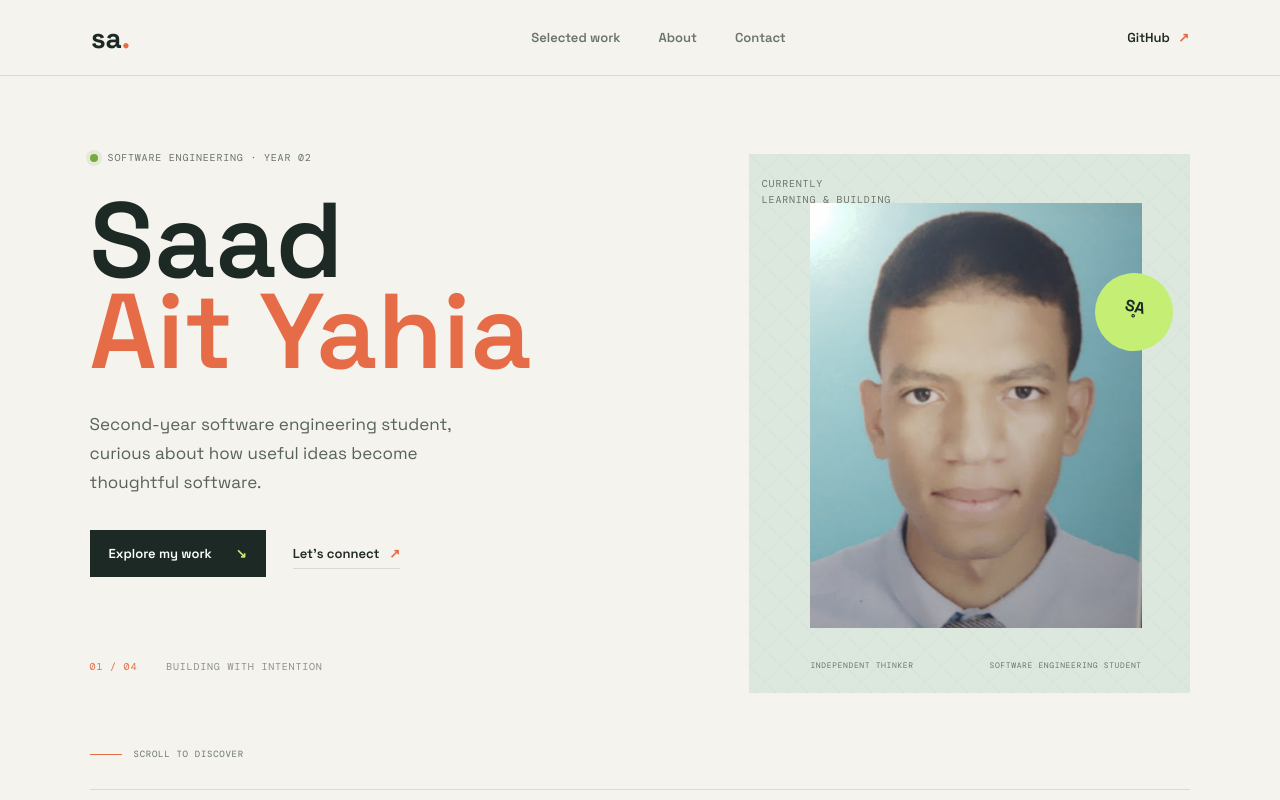
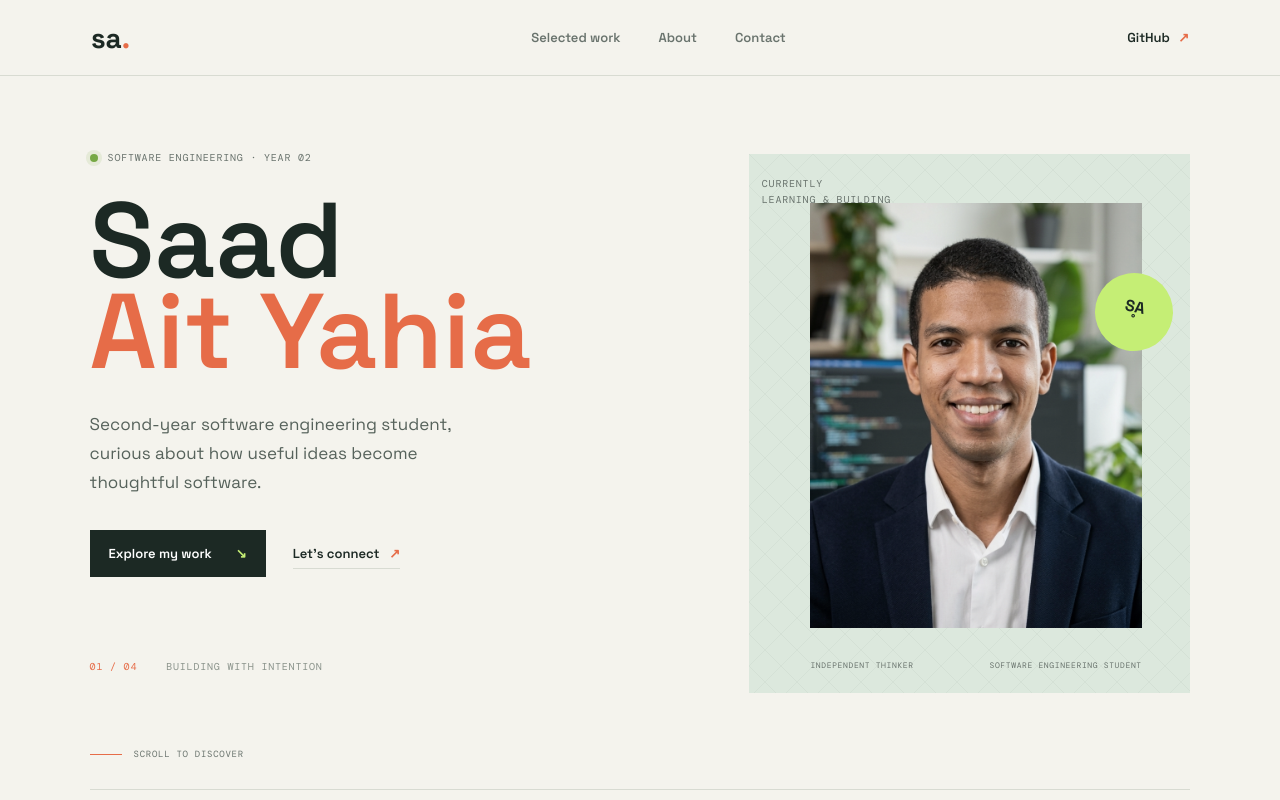
Before and after one commit to Saad-programmer/Saad_AIT_YAHIA, a plain HTML site: page index.html in a window 1280 px wide. Shown: the top 800 px of the page. Drawn offline with nearby package versions, Linux system fonts and the light colour scheme.

Commit message:
Add your custom commit message here

```diff
--- a/index.html
+++ b/index.html
@@ -41,7 +41,7 @@
         <div class="portrait-scene" aria-label="Portrait of Saad Ait Yahia">
           <div class="scene-note scene-note-top">CURRENTLY<br />LEARNING & BUILDING</div>
           <div class="portrait-frame">
-            <img src="assets/img/person.jpg" alt="Saad Ait Yahia" />
+            <img src="assets/img/user.jpeg" alt="Saad Ait Yahia" />
           </div>
           <div class="scene-stamp" aria-hidden="true">SA<br /><span>°</span></div>
           <div class="scene-caption"><span>INDEPENDENT THINKER</span><span>SOFTWARE ENGINEERING STUDENT</span></div>
```
Also changed, not shown: assets/img/user.jpeg (added).
